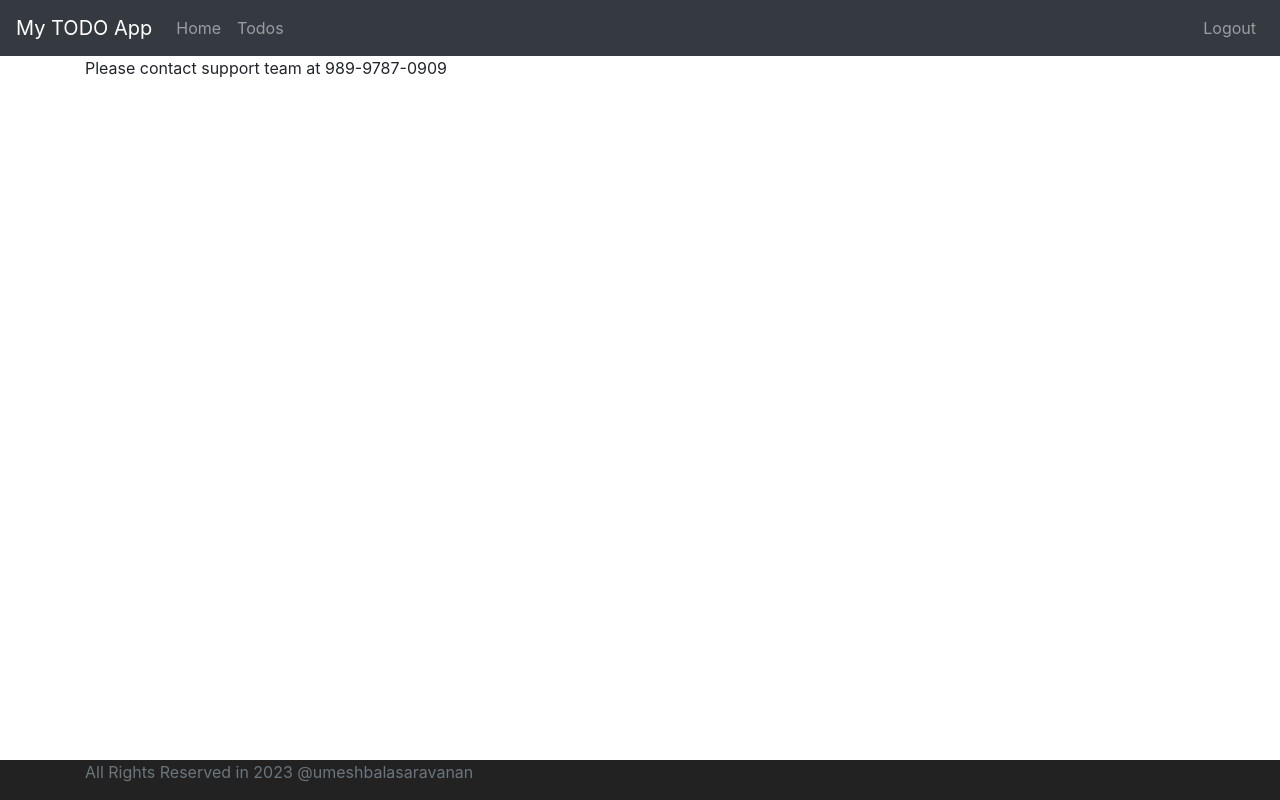
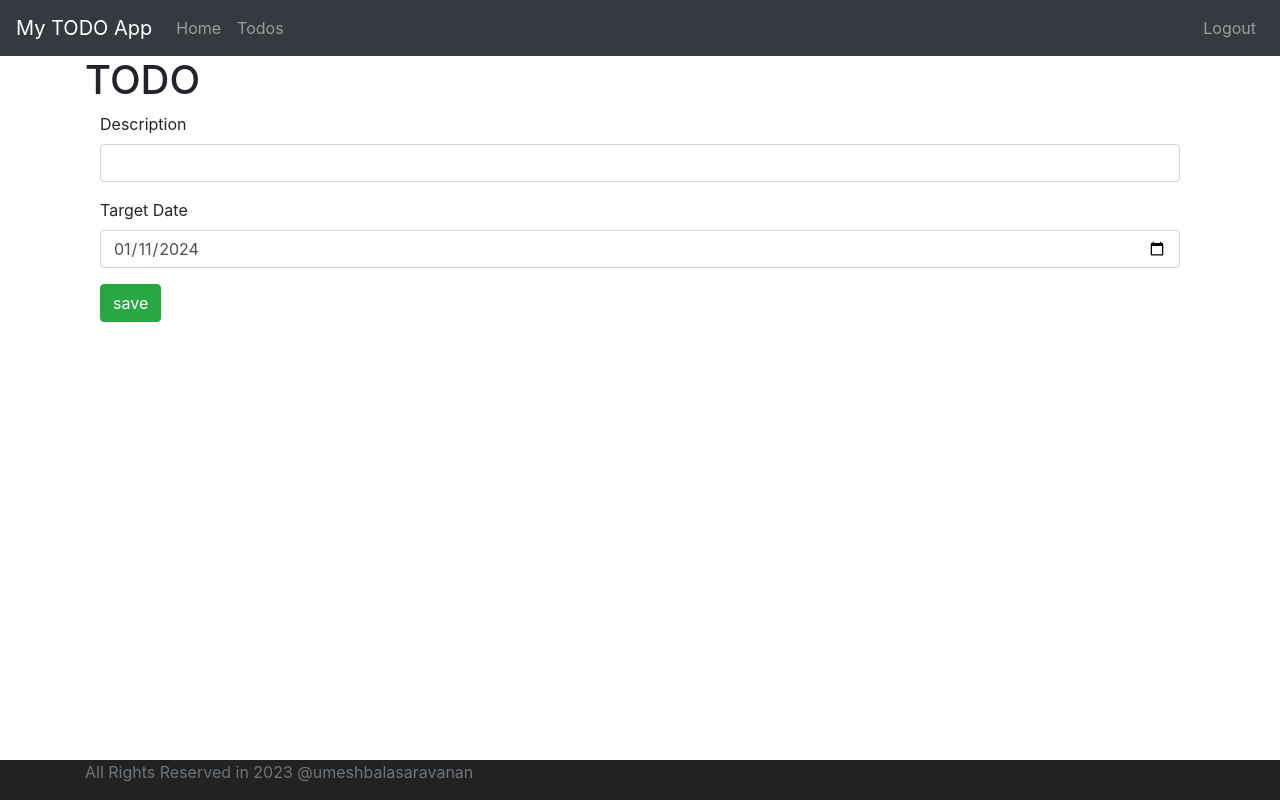
Before and after one commit to umeshbalasaravanan/Todo, an Angular app: page /todos/1 in a window 1280 px wide. Built offline with nearby package versions, Linux system fonts and the light colour scheme; no server answers; sample sign-in values are in the browser's storage.

Commit message:
retrieve todo from the restful webservices and display it in UI

```diff
--- a/src/app/app-routing.module.ts
+++ b/src/app/app-routing.module.ts
@@ -6,6 +6,7 @@ import { ErrorComponent } from './error/error.component';
 import { TodolistComponent } from './todolist/todolist.component';
 import { LogoutComponent } from './logout/logout.component';
 import { RouteGuardService } from './services/route-guard.service';
+import { TodoComponent } from './todo/todo.component';
 
 const routes: Routes = [
   { path: "", component: LoginComponent },
@@ -14,6 +15,7 @@ const routes: Routes = [
   { path: "welcome/:name", component: WelcomeComponent, canActivate: [RouteGuardService] },
   { path: "todos", component: TodolistComponent, canActivate: [RouteGuardService] },
   { path: "logout", component: LogoutComponent, canActivate: [RouteGuardService]  },
+  { path: "todos/:id", component: TodoComponent, canActivate: [RouteGuardService]  },
   { path: "**", component: ErrorComponent }
 ];
 
--- a/src/app/app.module.ts
+++ b/src/app/app.module.ts
@@ -12,6 +12,7 @@ import { MenuComponent } from './menu/menu.component';
 import { FooterComponent } from './footer/footer.component';
 import { LogoutComponent } from './logout/logout.component';
 import { HttpClientModule } from '@angular/common/http';
+import { TodoComponent } from './todo/todo.component';
 
 @NgModule({
   declarations: [
@@ -23,6 +24,7 @@ import { HttpClientModule } from '@angular/common/http';
     MenuComponent,
     FooterComponent,
     LogoutComponent,
+    TodoComponent,
   ],
   imports: [
     BrowserModule,
--- a/src/app/services/data/todo-data.service.ts
+++ b/src/app/services/data/todo-data.service.ts
@@ -9,7 +9,7 @@ export class TodoDataService {
 
   constructor(private httpClient: HttpClient) { }
 
-  retrieveTodoData(name: string | null) {
+  retrieveTodos(name: string | null) {
     return this.httpClient.get<Todo[]>(`http://localhost:8080/users/${name}/todos`);
     // console.log("execute hello world bean service");
   }
@@ -17,4 +17,8 @@ export class TodoDataService {
   deleteTodoData(username: string | null, id: number){
     return this.httpClient.delete(`http://localhost:8080/users/${username}/todos/${id}`);
   }
+
+  retrieveTodo(username: string | null, id: number){
+    return this.httpClient.get<Todo>(`http://localhost:8080/users/${username}/todos/${id}`);
+  }
 }
--- /dev/null
+++ b/src/app/todo/todo.component.html
@@ -0,0 +1,18 @@
+<H1>TODO</H1>
+<div class = "container">
+    <fieldset class="form-group">
+        <label>Description</label>
+        <input class = "form-control" [(ngModel)] = "todo.description" type = "text" name = "description" required = "required">
+    </fieldset>
+    <fieldset class="form-group">
+        <label>Target Date</label>
+        <input class = "form-control"
+        [ngModel] = "todo.targetDate | date:'yyyy-MM-dd' "
+        (ngModelChange)="$event"
+         type = "date" name = "targetDate"
+         required = "required">
+    </fieldset>
+    <div>
+        <button class="btn btn-success" (click)="saveTodo()">save</button>
+    </div>
+</div>
--- /dev/null
+++ b/src/app/todo/todo.component.ts
@@ -0,0 +1,31 @@
+import { Component, OnInit } from '@angular/core';
+import { ActivatedRoute } from '@angular/router';
+import { TodoDataService } from '../services/data/todo-data.service';
+import { Todo } from '../todolist/todolist.component';
+
+@Component({
+  selector: 'app-todo',
+  templateUrl: './todo.component.html',
+  styleUrls: ['./todo.component.css']
+})
+export class TodoComponent implements OnInit {
+  //username: string | undefined
+  constructor(private activatedRoute: ActivatedRoute,
+    private todoDataService: TodoDataService) { }
+  id: number = 0;
+  todo!:Todo
+  ngOnInit(): void {
+    let user = sessionStorage.getItem('authenticatedUser');
+    this.id = this.activatedRoute.snapshot.params['id'];
+    this.todo = new Todo(0, "", false, new Date())
+    this.todoDataService.retrieveTodo(user, this.id).subscribe(
+      response => {
+        this.todo = response
+      }
+    )
+  }
+
+  saveTodo() {
+    throw new Error('Method not implemented.');
+    }
+}
--- a/src/app/todolist/todolist.component.html
+++ b/src/app/todolist/todolist.component.html
@@ -7,7 +7,8 @@
                 <th>description</th>
                 <th>isCompleted?</th>
                 <th>Target Date</th>
-                <th>Actions</th>
+                <th>Update</th>
+                <th>Delete</th>
             </tr>
         </thead>
         <tbody>
@@ -15,7 +16,8 @@
                 <td>{{todo.description}}</td>
                 <td>{{todo.done}}</td>
                 <td>{{todo.targetDate | date }}</td>
-                <td (click)="deleteTodo(todo.id)" class = "btn btn-warning">delete</td>
+                <td><button (click)="updateTodo(todo.id)" class = "btn btn-success">update</button></td>
+                <td><button (click)="deleteTodo(todo.id)" class = "btn btn-warning">delete</button></td>
             </tr>
         </tbody>
     </table>
--- a/src/app/todolist/todolist.component.ts
+++ b/src/app/todolist/todolist.component.ts
@@ -1,6 +1,6 @@
 import { Component, OnInit } from '@angular/core';
 import { TodoDataService } from '../services/data/todo-data.service';
-import { ActivatedRoute } from '@angular/router';
+import { ActivatedRoute, Router } from '@angular/router';
 export class Todo {
   constructor(public id: number,
     public description: string,
@@ -15,7 +15,8 @@ export class Todo {
 })
 export class TodolistComponent implements OnInit {
 
-  constructor(private todoDataService: TodoDataService) { }
+  constructor(private todoDataService: TodoDataService,
+    private router: Router) { }
 
   // todo = {
   //   id : 1,
@@ -34,7 +35,7 @@ export class TodolistComponent implements OnInit {
   refreshTodos() {
     let user = sessionStorage.getItem('authenticatedUser')
     console.log("user after entering into todos page: " + user)
-    this.todoDataService.retrieveTodoData(user).subscribe(
+    this.todoDataService.retrieveTodos(user).subscribe(
       response => {
         this.todos = response;
       }
@@ -50,4 +51,8 @@ export class TodolistComponent implements OnInit {
       }
     )
   }
+  updateTodo(id: number){
+    console.log(`update of Todo ${id}`)
+    this.router.navigate(['todos', id])
+  }
 }
```
Also changed, not shown: src/app/todo/todo.component.css (added), 1 other file (tests, documents, lock files or other folders).
